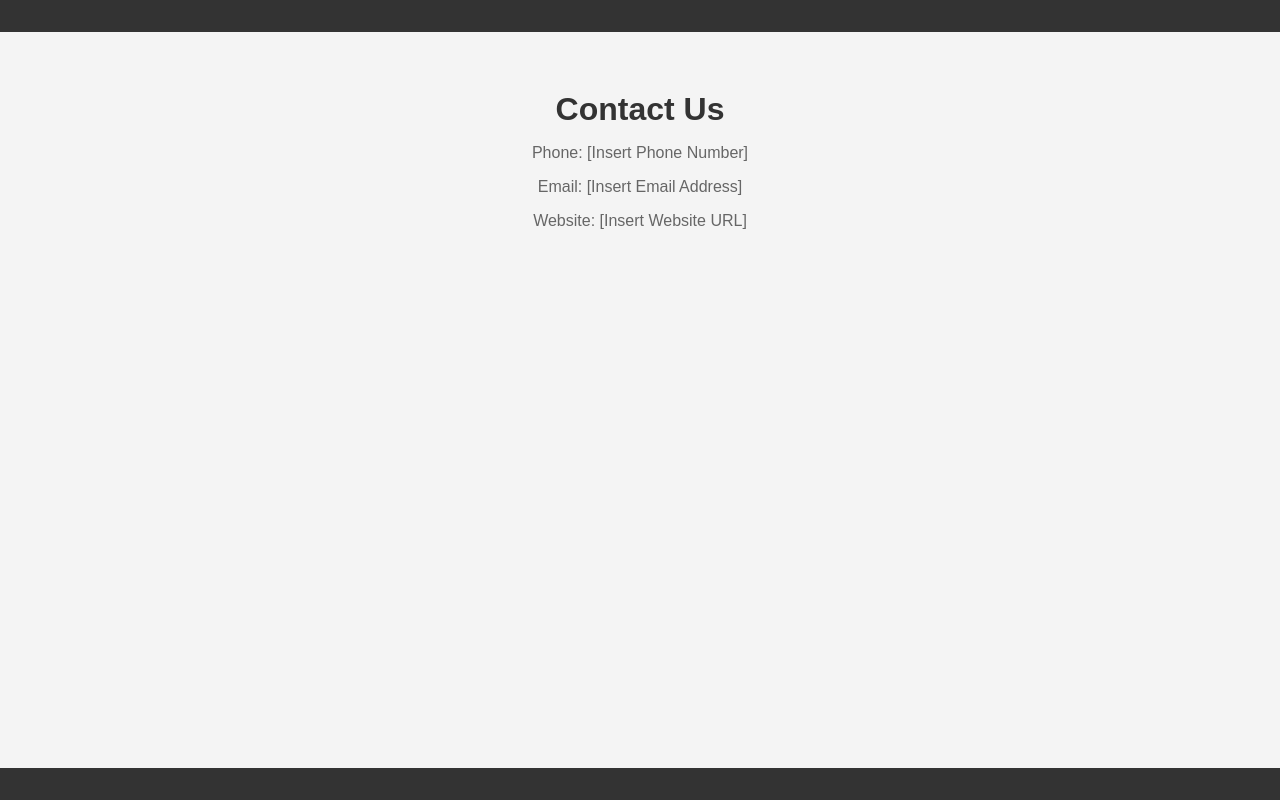
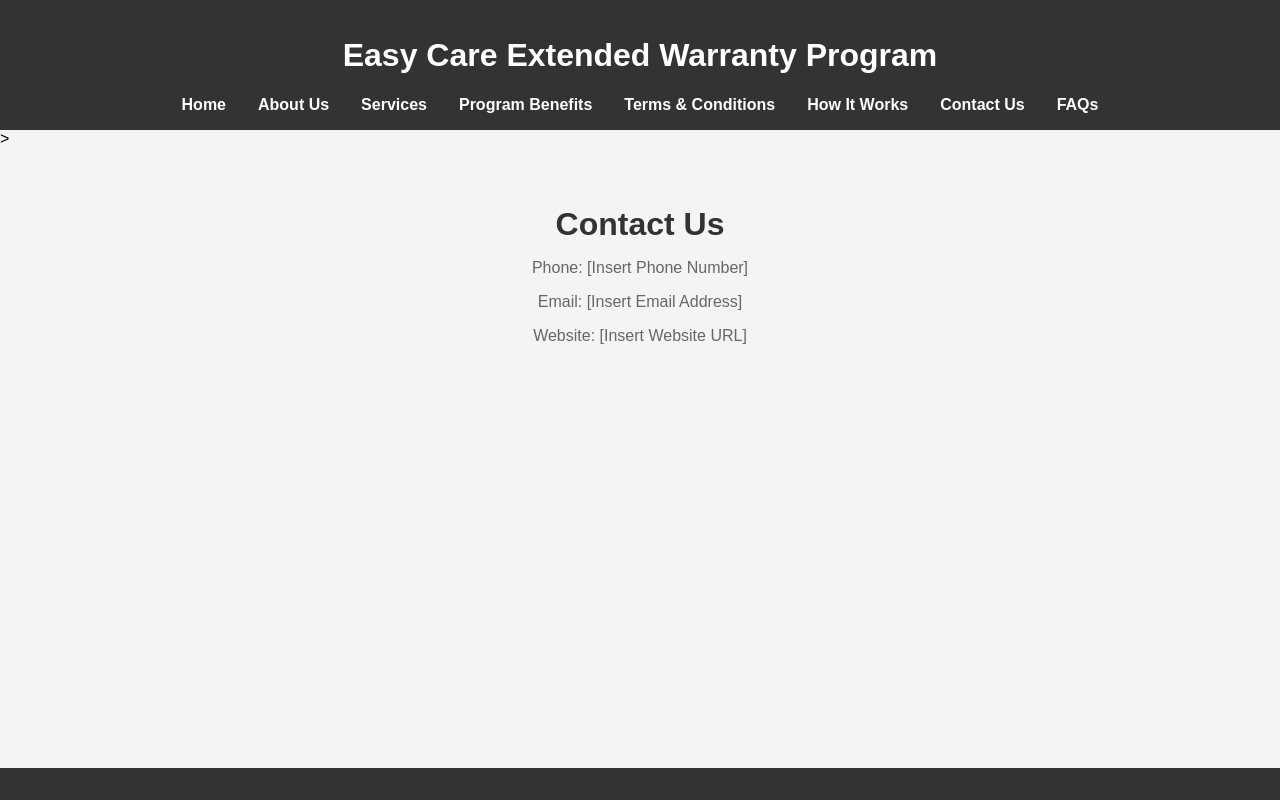
Before and after one commit to hemanth5292/Easy-care, a plain HTML site: page contact.html in a window 1280 px wide. Drawn offline with Linux system fonts and the light colour scheme.

Commit message:
Update contact.html

```diff
--- a/contact.html
+++ b/contact.html
@@ -8,7 +8,22 @@
 </head>
 <body>
     <header>
-        <!-- Same header content as index.html -->
+        <!<header>
+    <h1>Easy Care Extended Warranty Program</h1>
+    <nav>
+        <ul>
+            <li><a href="index.html">Home</a></li>
+            <li><a href="about.html">About Us</a></li>
+            <li><a href="services.html">Services</a></li>
+            <li><a href="benefits.html">Program Benefits</a></li>
+            <li><a href="terms.html">Terms & Conditions</a></li>
+            <li><a href="how-it-works.html">How It Works</a></li>
+            <li><a href="contact.html">Contact Us</a></li>
+            <li><a href="faq.html">FAQs</a></li>
+        </ul>
+    </nav>
+</header>
+>
     </header>
     <main>
         <section>
```
